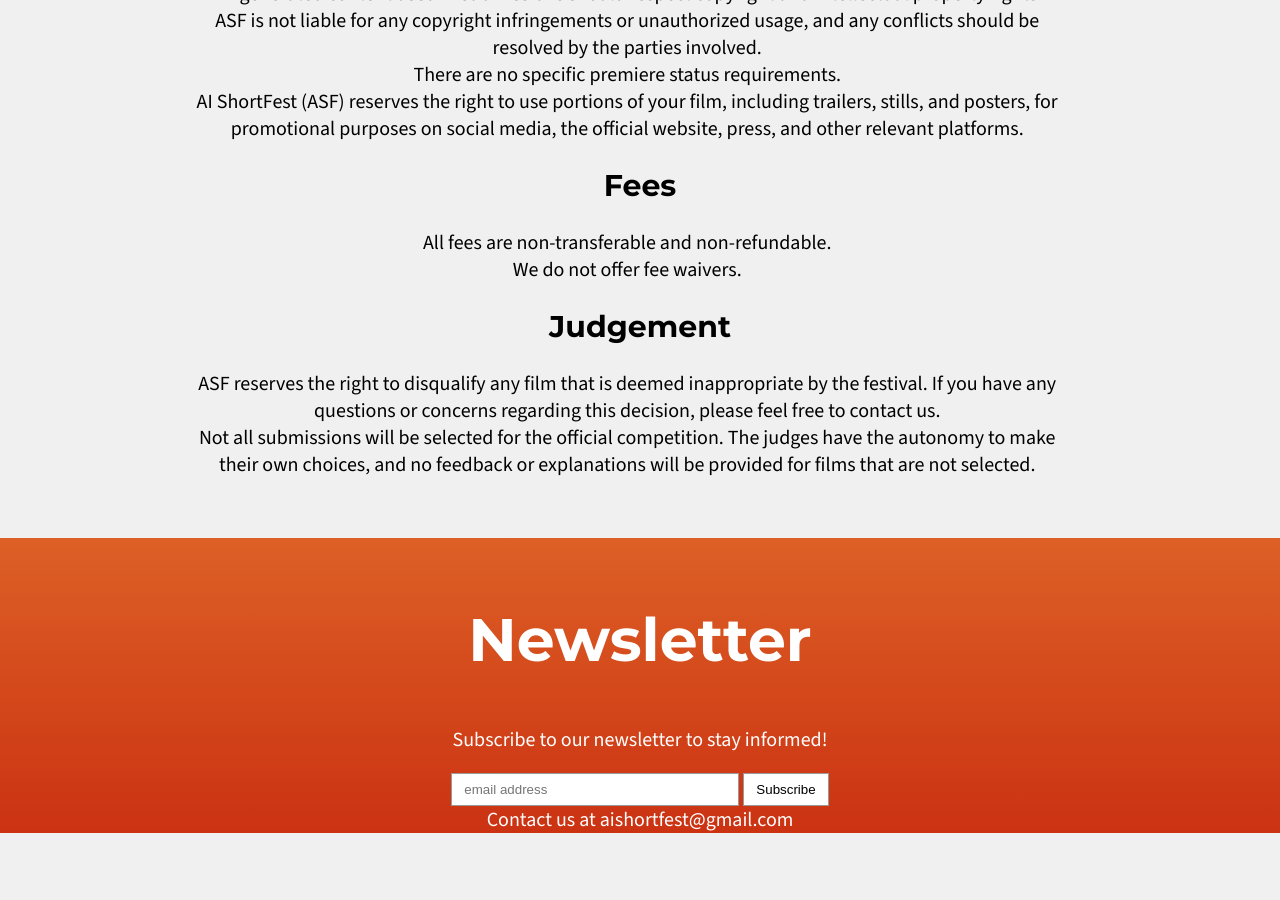
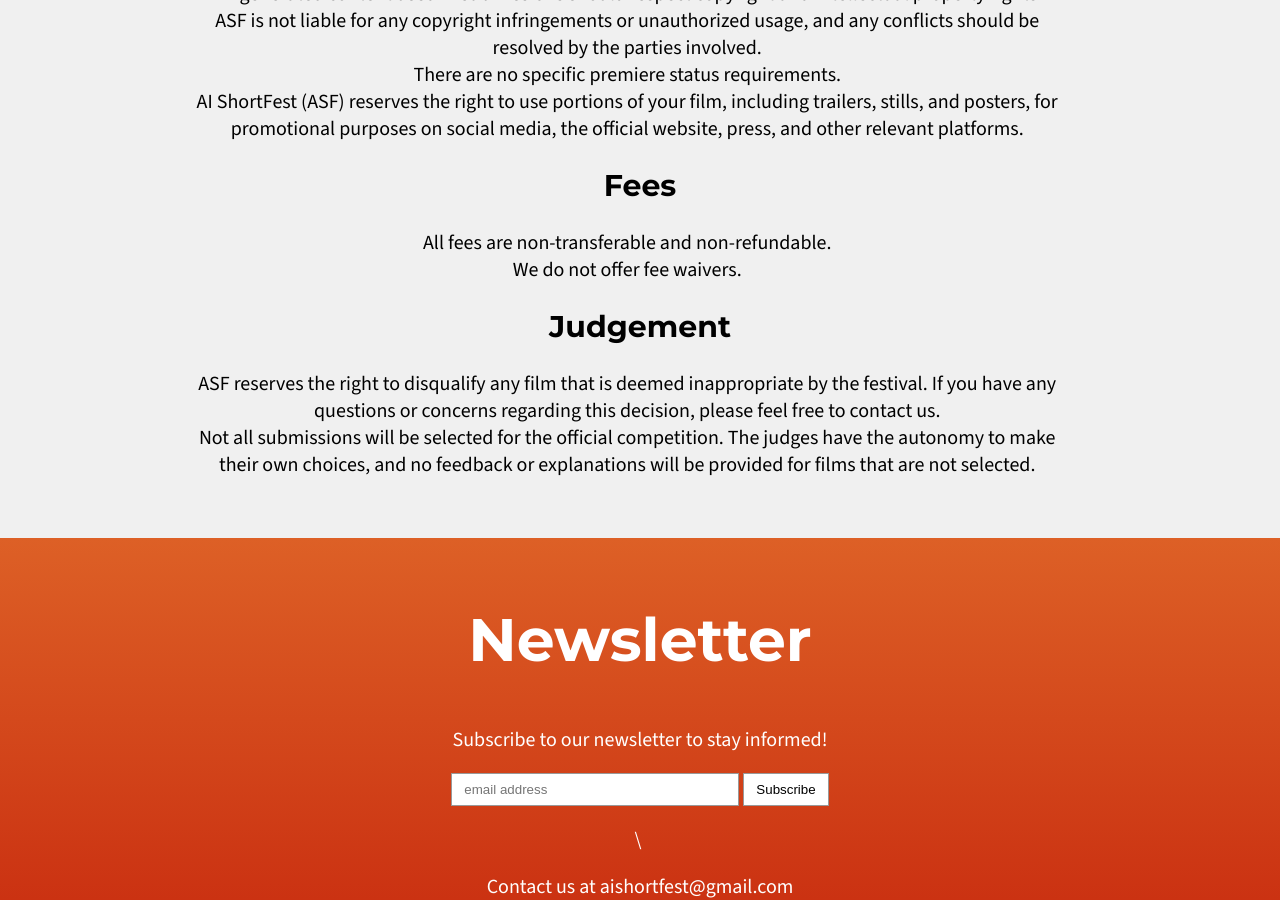
Before and after one commit to aishortfest/aishortfest.github.io, a Jekyll site: the page built from index.html, in a window 1280 px wide and 900 px high, scrolled down 6586 px. Built offline with Jekyll 4.4.1, drawn with Linux system fonts in a browser that asks for light colours; before the commit the page ends 7419 px from its top, so only the background shows below that.

Commit message:
add space for contact

```diff
--- a/index.html
+++ b/index.html
@@ -213,6 +213,7 @@ layout: default
         <input type="submit" value="Subscribe" name="subscribe" id="mc-embedded-subscribe" class="button">
       </div>
     </form>
+    <p>\&nbsp;</p>
     <div>Contact us at aishortfest@gmail.com</div>
   </div>
 </section>
```
